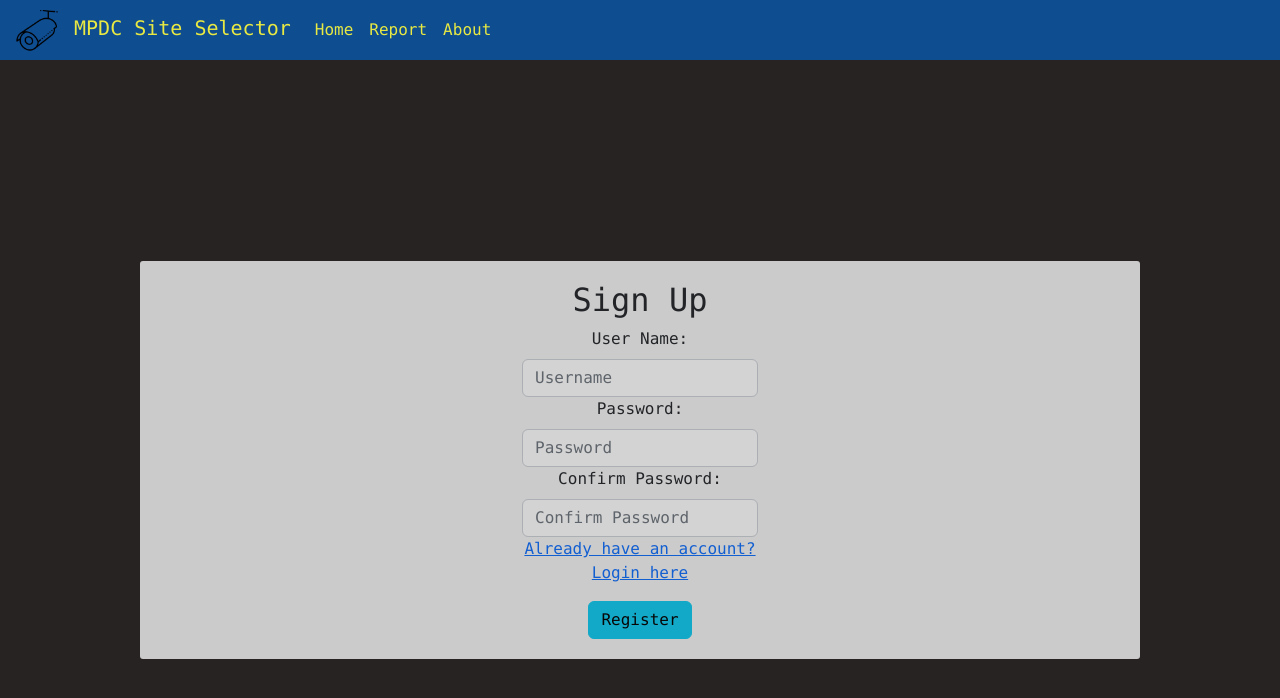
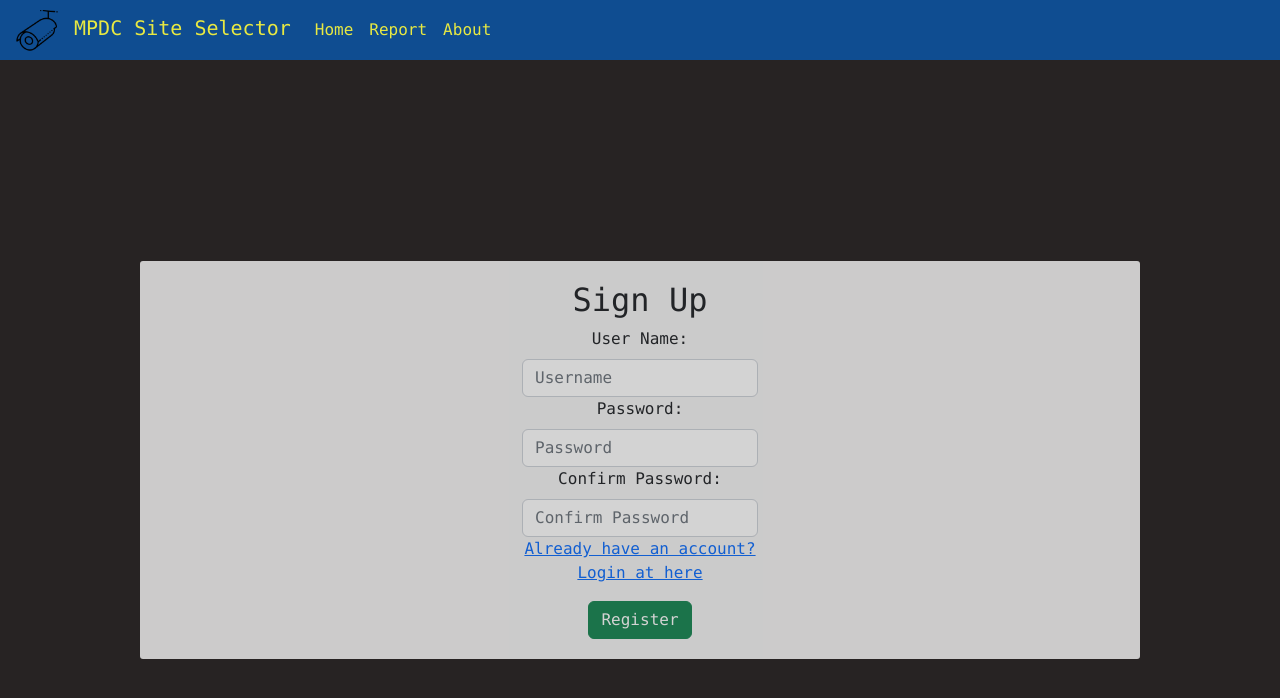
Before and after one commit to zhaqy079/MPDC-Selector, a React (Create React App) app in the folder Assig2/a2reactapp/: page /Register in a window 1280 px wide. Shown: the top 698 px of the page. Built offline with nearby package versions, Linux system fonts and the light colour scheme.

Commit message:
Update register button

```diff
--- a/Assig2/a2reactapp/src/components/Register.js
+++ b/Assig2/a2reactapp/src/components/Register.js
@@ -64,11 +64,11 @@ function Register() {
                 </div>
                 <div>
                     <Link to="/Login">
-                        <p className="login-link"> Already have an account? <br /> <span>Login here</span></p>
+                        <p className="login-link"> Already have an account? <br /> <span>Login at here</span></p>
                     </Link>
                 </div>
                 {error && <p className="error">{error}</p>}
-                <button type="submit" className="btn btn-info">Register</button>
+                <button type="submit" className="btn btn-success">Register</button>
             </form>
         </div >
     );
```
